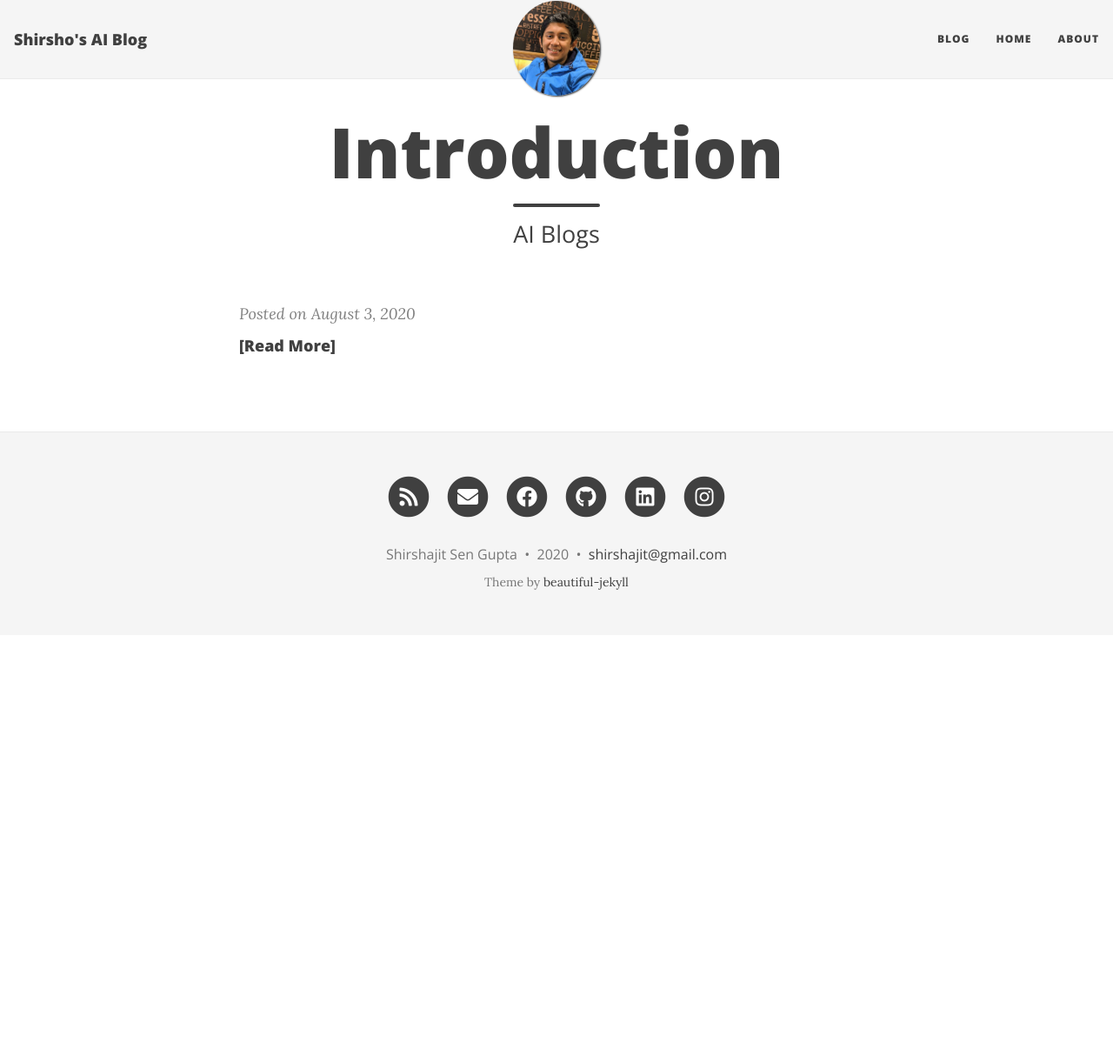
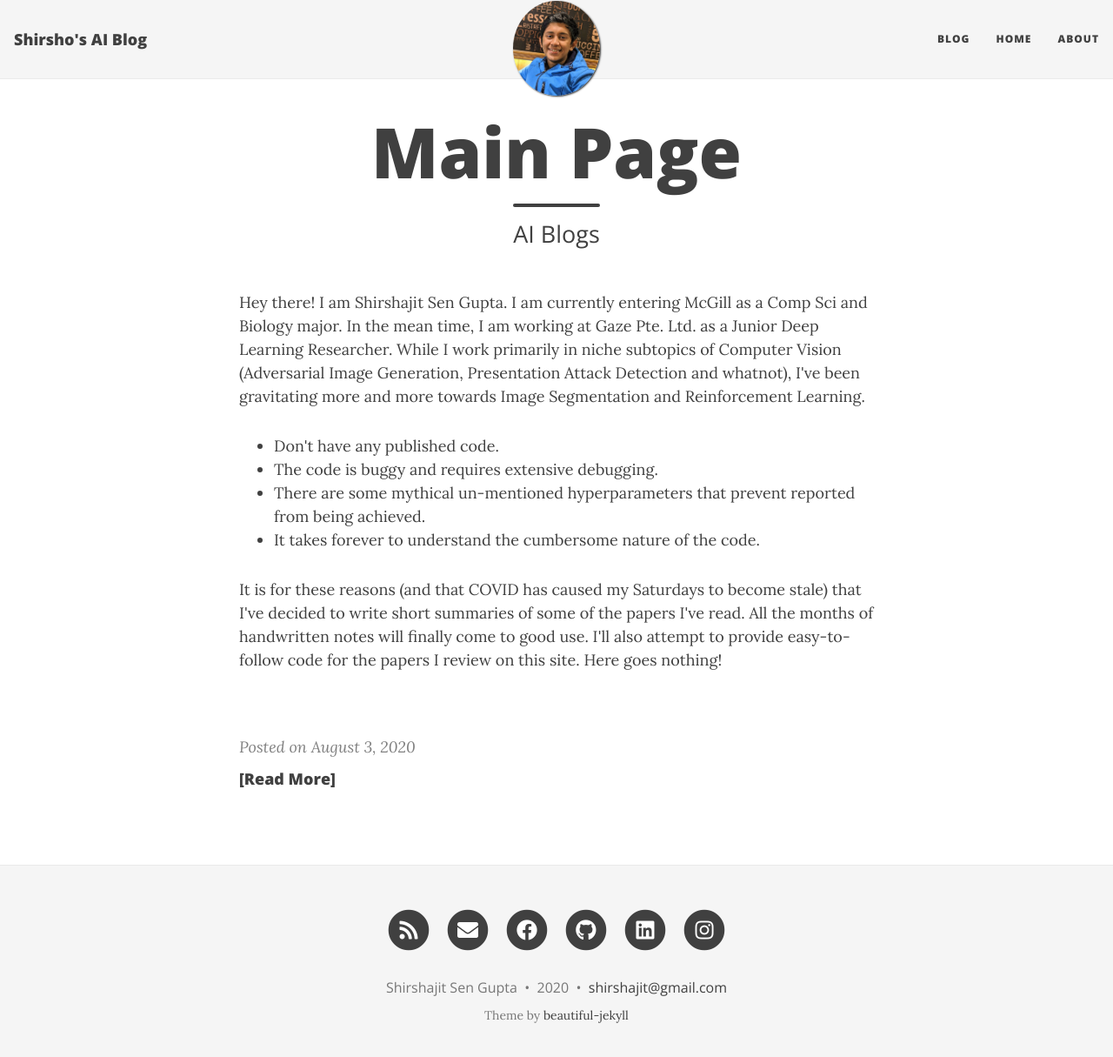
Before and after one commit to shirsho-12/shirsho-12.github.io, a Jekyll site: the page built from index.html, in a window 1280 px wide and 1228 px high. Shown: the top 1215 px of the window at 87% size. Built offline with Jekyll 4.4.1, drawn with Linux system fonts in a browser that asks for light colours; nearby versions of some CDN libraries; the list of posts is cut into pages by our own code.

Commit message:
Update home page to show paragraphs

```diff
--- a/index.html
+++ b/index.html
@@ -1,5 +1,23 @@
 ---
 layout: home
-title: "Introduction"
+title: "Main Page"
 subtitle: AI Blogs
 ---
+<body>
+<p>
+Hey there! I am Shirshajit Sen Gupta. I am currently entering McGill as a Comp Sci and Biology major. In the mean time, I am working at Gaze Pte. Ltd. as a Junior Deep Learning Researcher.
+While I work primarily in niche subtopics of Computer Vision (Adversarial Image Generation, Presentation Attack Detection and whatnot), I've been gravitating more and more towards Image Segmentation
+and Reinforcement Learning.
+</p>
+
+<ul>
+    <li>Don't have any published code.</li>
+    <li>The code is buggy and requires extensive debugging.</li>
+    <li>There are some mythical un-mentioned hyperparameters that prevent reported from being achieved.</li>
+    <li>It takes forever to understand the cumbersome nature of the code.</li>
+</ul>
+ <p>
+     It is for these reasons (and that COVID has caused my Saturdays to become stale) that I've decided to write short summaries of some of the papers I've read. All the months of handwritten notes will finally
+     come to good use. I'll also attempt to provide easy-to-follow code for the papers I review on this site. Here goes nothing!
+</p>
+</body>
```
